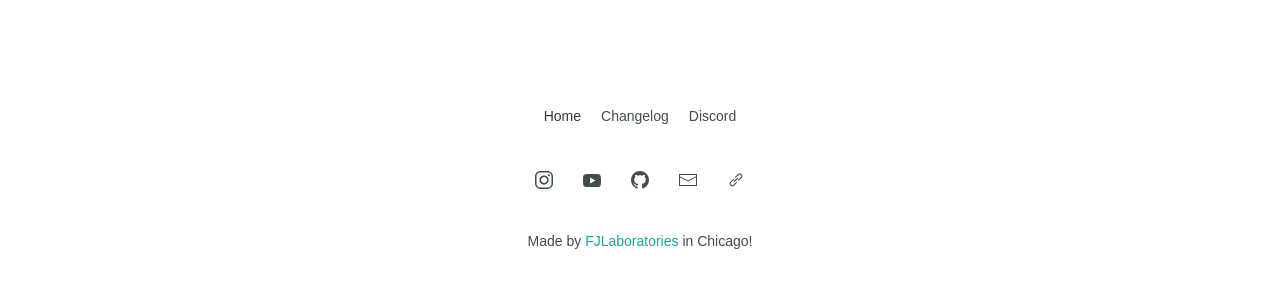
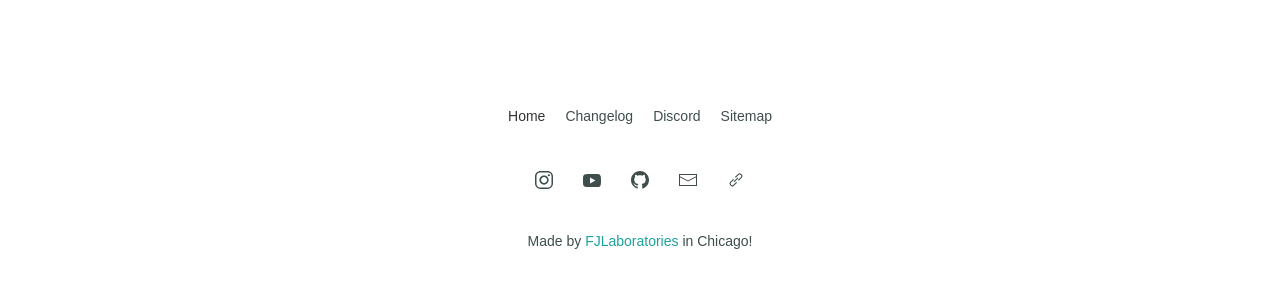
Before and after one commit to FJLabs-Designs/Conductor-Documentation, a Jekyll site: the page built from index.md, in a window 1280 px wide. Shown: the part 2048-2348 px from the top of the page. Built offline with Jekyll 4.4.1, drawn with Linux system fonts in a browser that asks for light colours; some web fonts are replaced.

Commit message:
added sitemap to footer

```diff
--- a/_data/navigation_footer.yml
+++ b/_data/navigation_footer.yml
@@ -8,3 +8,6 @@
 
 - title: Discord
   url: https://discord.gg/XVSV72Sn
+
+- title: Sitemap
+  url: /sitemap.xml
```
